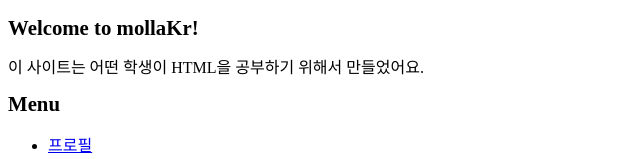
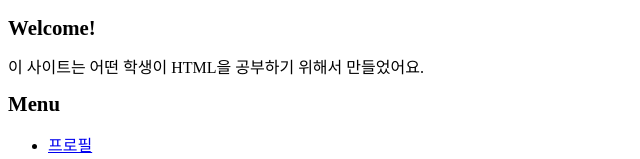
Before and after one commit to molla11/mollakr, a plain HTML site: page index.html in a window 1280 px wide. Shown: the top 159 px of the page, without its empty margins (0-640 px from the left). Drawn offline with Linux system fonts and the light colour scheme.

Commit message:
Update index.html

```diff
--- a/index.html
+++ b/index.html
@@ -11,7 +11,7 @@
 </head>
 <body>
     <p>
-        <h1>Welcome to mollaKr!</h1>
+        <h1>Welcome!</h1>
         이 사이트는 어떤 학생이 HTML을 공부하기 위해서 만들었어요.
         <h1>Menu</h1>
         <ul>
```
